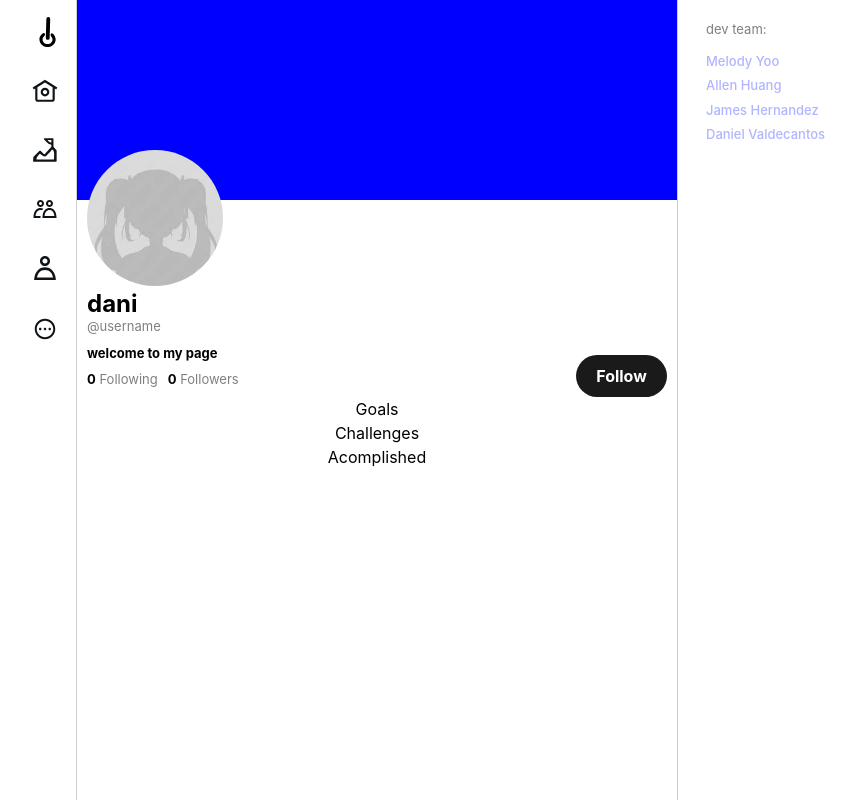
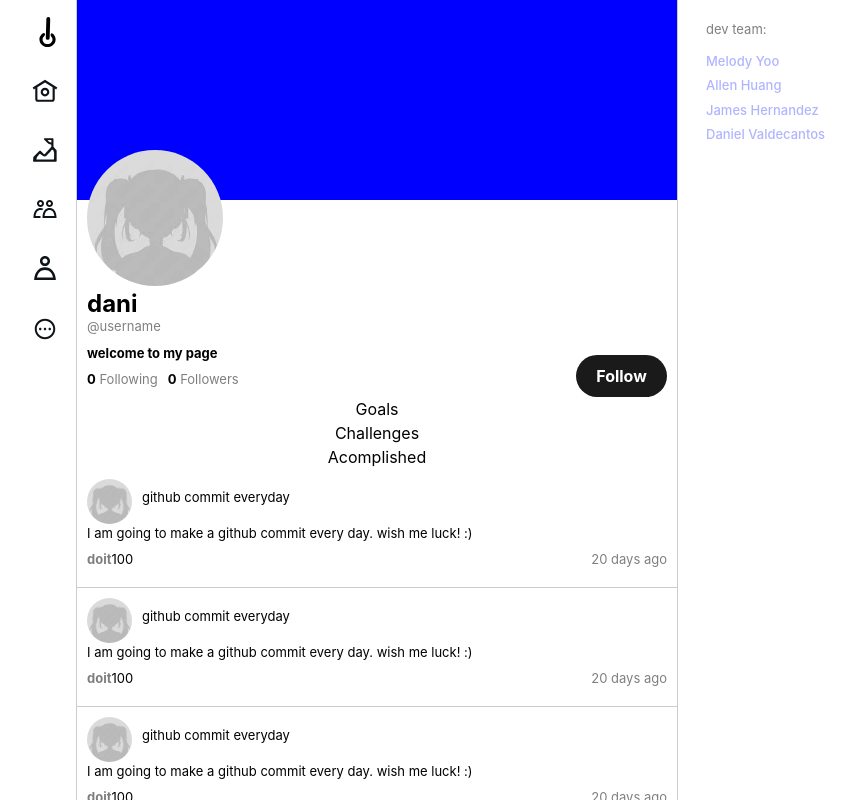
Before and after one commit to danielbuva/react-components, a React (Vite) app in the folder react-components-js/: page /1 in a window 1280 px wide. Shown: the top 800 px of the page, without its empty margins (113-968 px from the left). Built offline with nearby package versions, Linux system fonts and the light colour scheme.

Commit message:
feat: add post layout

```diff
--- /dev/null
+++ b/react-components-js/src/components/Post/Post.css
@@ -0,0 +1,47 @@
+.post {
+  display: flex;
+  flex-direction: column;
+  justify-content: flex-start;
+  padding: 10px;
+}
+
+.post-header {
+  display: flex;
+  align-items: center;
+  gap: 10px;
+}
+
+#light .post {
+  border-bottom: solid 1px #ccc;
+}
+
+#black .post {
+  border-bottom: solid 1px #2f3336;
+}
+
+.post-title {
+  text-align: left;
+  width: 100%;
+}
+
+.post-body {
+  text-align: left;
+}
+
+.post-doit {
+  cursor: pointer;
+  user-select: none;
+}
+
+.post-doit > span {
+  font-weight: 700;
+}
+
+.post-timestamp {
+  opacity: 0.5;
+}
+
+.post-footer {
+  display: flex;
+  justify-content: space-between;
+}
--- /dev/null
+++ b/react-components-js/src/components/Post/index.jsx
@@ -0,0 +1,34 @@
+import { useLocation } from "react-router-dom";
+import Avatar from "../Avatar";
+import "./Post.css";
+
+export function Post() {
+  const { pathname } = useLocation();
+  const isOnProfile = pathname.slice(1) === "danibuva";
+
+  const title = "github commit everyday";
+  const doit = 100;
+  const createdAt = "20 days ago";
+  const body =
+    "I am going to make a github commit every day. wish me luck! :)";
+
+  return (
+    <div className="post">
+      <div className="post-header">
+        {!isOnProfile && <Avatar />}
+        <p className="post-title">{title}</p>
+      </div>
+      <p className="post-body">{body}</p>
+
+      <div className="post-footer">
+        <p className="post-doit">
+          <span>doit</span>
+          {doit}
+        </p>
+        <p className="post-timestamp">{createdAt}</p>
+      </div>
+    </div>
+  );
+}
+
+export default Post;
--- a/react-components-js/src/components/ProfilePage/index.jsx
+++ b/react-components-js/src/components/ProfilePage/index.jsx
@@ -2,6 +2,7 @@ import { useState } from "react";
 import Avatar from "../Avatar";
 import "./index.css";
 import Tabs, { TabIndicator, Tab } from "../Tabs";
+import Posts, { Post } from "../Post";
 
 export default function ProfilePage() {
   const [tabIndex, setTabIndex] = useState(0);
@@ -40,7 +41,12 @@ export default function ProfilePage() {
           <Tab text="Acomplished" />
         </Tabs>
       </div>
-      <div className="profile-page-bottom-half"></div>
+      <div className="profile-page-bottom-half">
+        <Post />
+        <Post />
+        <Post />
+        <Post />
+      </div>
     </div>
   );
 }
```
